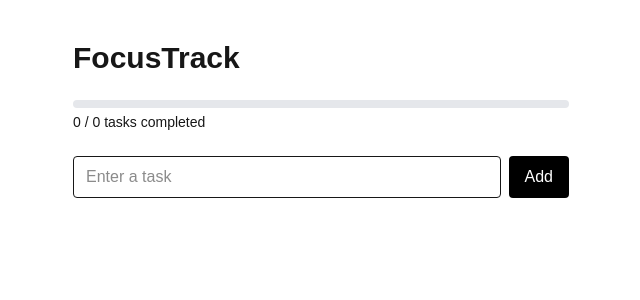
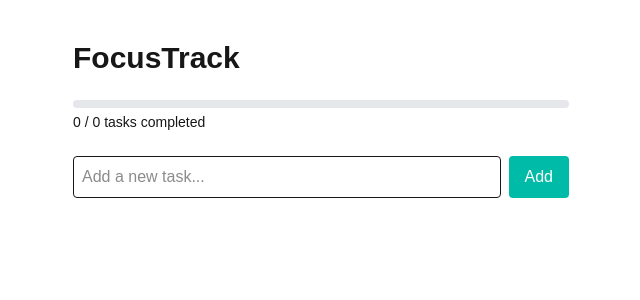
Before and after one commit to addiiiti/FocusTrack, a Next.js app: page / in a window 1280 px wide. Shown: the top 300 px of the page, without its empty margins (319-959 px from the left). Built offline with nearby package versions, Linux system fonts and the light colour scheme.

Commit message:
feat:task edit feature using controlled inputs

```diff
--- a/app/components/TaskInput.tsx
+++ b/app/components/TaskInput.tsx
@@ -1,5 +1,3 @@
-"use client";
-
 import { useState } from "react";
 
 type Props = {
@@ -7,23 +5,25 @@ type Props = {
 };
 
 export default function TaskInput({ onAdd }: Props) {
-  const [task, setTask] = useState("");
+  const [title, setTitle] = useState("");
+
+  const handleAdd = () => {
+    if (!title.trim()) return;
+    onAdd(title);
+    setTitle("");
+  };
 
   return (
-    <div className="flex gap-2">
+    <div className="flex gap-2 mt-6">
       <input
-        value={task}
-        onChange={(e) => setTask(e.target.value)}
-        placeholder="Enter a task"
-        className="border px-3 py-2 rounded w-full"
+        value={title}
+        onChange={(e) => setTitle(e.target.value)}
+        placeholder="Add a new task..."
+        className="flex-1 border rounded p-2"
       />
       <button
-        onClick={() => {
-          if (!task.trim()) return;
-          onAdd(task);
-          setTask("");
-        }}
-        className="bg-black text-white px-4 rounded"
+        onClick={handleAdd}
+        className="bg-teal-500 text-white px-4 py-2 rounded"
       >
         Add
       </button>
--- a/app/components/TaskList.tsx
+++ b/app/components/TaskList.tsx
@@ -8,9 +8,15 @@ type Props = {
   tasks: Task[];
   onToggle: (id: number) => void;
   onDelete: (id: number) => void;
+  onEdit: (id: number, newTitle: string) => void;
 };
 
-export default function TaskList({ tasks, onToggle, onDelete }: Props) {
+export default function TaskList({
+  tasks,
+  onToggle,
+  onDelete,
+  onEdit,
+}: Props) {
   return (
     <ul className="mt-6 space-y-2">
       {tasks.map((task) => (
@@ -24,11 +30,16 @@ export default function TaskList({ tasks, onToggle, onDelete }: Props) {
               checked={task.completed}
               onChange={() => onToggle(task.id)}
             />
-            <span className={task.completed ? "line-through" : ""}>
-              {task.title}
-            </span>
+
+            <input
+              type="text"
+              value={task.title}
+              onChange={(e) => onEdit(task.id, e.target.value)}
+              className={`bg-transparent outline-none border-b border-transparent focus:border-gray-400 ${
+                task.completed ? "line-through text-gray-400" : ""
+              }`}
+            />
           </div>
-
 
           <button
             onClick={() => onDelete(task.id)}
--- a/app/page.tsx
+++ b/app/page.tsx
@@ -19,7 +19,6 @@ export default function Home() {
     if (stored) setTasks(JSON.parse(stored));
   }, []);
 
-
   useEffect(() => {
     localStorage.setItem("tasks", JSON.stringify(tasks));
   }, [tasks]);
@@ -36,14 +35,23 @@ export default function Home() {
   const toggleTask = (id: number) => {
     setTasks(
       tasks.map((task) =>
-        task.id === id ? { ...task, completed: !task.completed } : task
+        task.id === id
+          ? { ...task, completed: !task.completed }
+          : task
       )
     );
   };
 
-
   const deleteTask = (id: number) => {
     setTasks(tasks.filter((task) => task.id !== id));
+  };
+
+  const editTask = (id: number, newTitle: string) => {
+    setTasks(
+      tasks.map((task) =>
+        task.id === id ? { ...task, title: newTitle } : task
+      )
+    );
   };
 
   const completedCount = tasks.filter((task) => task.completed).length;
@@ -52,7 +60,10 @@ export default function Home() {
     <main className="max-w-xl mx-auto p-10">
       <h1 className="text-3xl font-bold mb-6">FocusTrack</h1>
 
-      <ProgressBar completed={completedCount} total={tasks.length} />
+      <ProgressBar
+        completed={completedCount}
+        total={tasks.length}
+      />
 
       <TaskInput onAdd={addTask} />
 
@@ -60,6 +71,7 @@ export default function Home() {
         tasks={tasks}
         onToggle={toggleTask}
         onDelete={deleteTask}
+        onEdit={editTask}
       />
     </main>
   );
```
